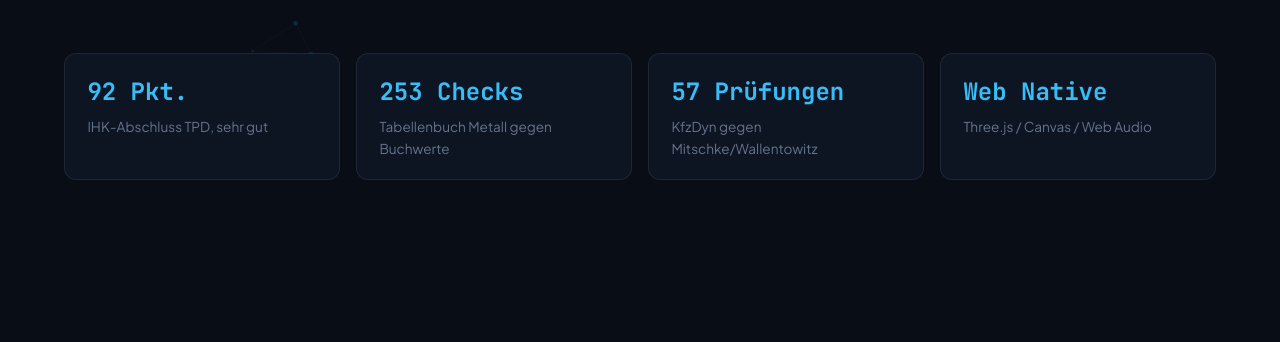
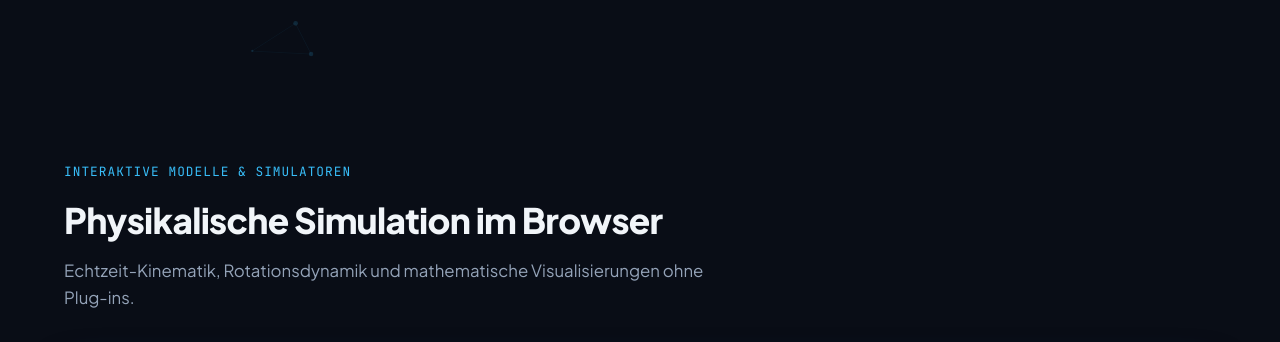
Before and after one commit to xallace/xallace.github.io, a plain HTML site: page index.html in a window 1280 px wide. Shown: the part 701-1043 px from the top of the page. Drawn offline with nearby package versions, Linux system fonts and the light colour scheme; no server answers.

Commit message:
Remove quick metrics grid from hero section

```diff
--- a/index.html
+++ b/index.html
@@ -77,26 +77,6 @@
             <svg width="18" height="18" viewBox="0 0 24 24" fill="currentColor"><path d="M12 0C5.37 0 0 5.37 0 12c0 5.31 3.435 9.795 8.205 11.385.6.105.825-.255.825-.57 0-.285-.015-1.23-.015-2.235-3.015.555-3.795-.735-4.035-1.41-.135-.345-.72-1.41-1.23-1.695-.42-.225-1.02-.78-.015-.795.945-.015 1.62.87 1.845 1.23 1.08 1.815 2.805 1.305 3.495.99.105-.78.42-1.305.765-1.605-2.67-.3-5.46-1.335-5.46-5.925 0-1.305.465-2.385 1.23-3.225-.12-.3-.54-1.53.12-3.18 0 0 1.005-.315 3.3 1.23.96-.27 1.98-.405 3-.405s2.04.135 3 .405c2.295-1.56 3.3-1.23 3.3-1.23.66 1.65.24 2.88.12 3.18.765.84 1.23 1.905 1.23 3.225 0 4.605-2.805 5.625-5.475 5.925.435.375.81 1.095.81 2.22 0 1.605-.015 2.895-.015 3.3 0 .315.225.69.825.57A12.02 12.02 0 0024 12c0-6.63-5.37-12-12-12z"/></svg>
             <span>GitHub (@xallace)</span>
           </a>
-        </div>
-
-        <!-- Quick Metrics Grid -->
-        <div class="metrics-grid">
-          <div class="metric-card">
-            <span class="metric-val">92 Pkt.</span>
-            <span class="metric-label">IHK-Abschluss TPD, sehr gut</span>
-          </div>
-          <div class="metric-card">
-            <span class="metric-val">253 Checks</span>
-            <span class="metric-label">Tabellenbuch Metall gegen Buchwerte</span>
-          </div>
-          <div class="metric-card">
-            <span class="metric-val">57 Prüfungen</span>
-            <span class="metric-label">KfzDyn gegen Mitschke/Wallentowitz</span>
-          </div>
-          <div class="metric-card">
-            <span class="metric-val">Web Native</span>
-            <span class="metric-label">Three.js / Canvas / Web Audio</span>
-          </div>
         </div>
       </div>
     </section>
--- a/style.css
+++ b/style.css
@@ -229,7 +229,6 @@ body {
   display: flex;
   flex-wrap: wrap;
   gap: 1rem;
-  margin-bottom: 3.5rem;
 }
 
 .btn {
@@ -265,36 +264,6 @@ body {
   background: rgba(255, 255, 255, 0.1);
   border-color: rgba(255, 255, 255, 0.2);
   transform: translateY(-2px);
-}
-
-/* Metrics Grid */
-.metrics-grid {
-  display: grid;
-  grid-template-columns: repeat(auto-fit, minmax(220px, 1fr));
-  gap: 1rem;
-}
-
-.metric-card {
-  background: var(--bg-card);
-  backdrop-filter: blur(10px);
-  border: 1px solid var(--border-subtle);
-  border-radius: var(--radius-md);
-  padding: 1.2rem 1.4rem;
-  display: flex;
-  flex-direction: column;
-  gap: 0.3rem;
-}
-
-.metric-val {
-  font-family: var(--font-mono);
-  font-size: 1.5rem;
-  font-weight: 700;
-  color: var(--accent-cyan);
-}
-
-.metric-label {
-  font-size: 0.85rem;
-  color: var(--text-muted);
 }
 
 /* ==========================================================================
```
